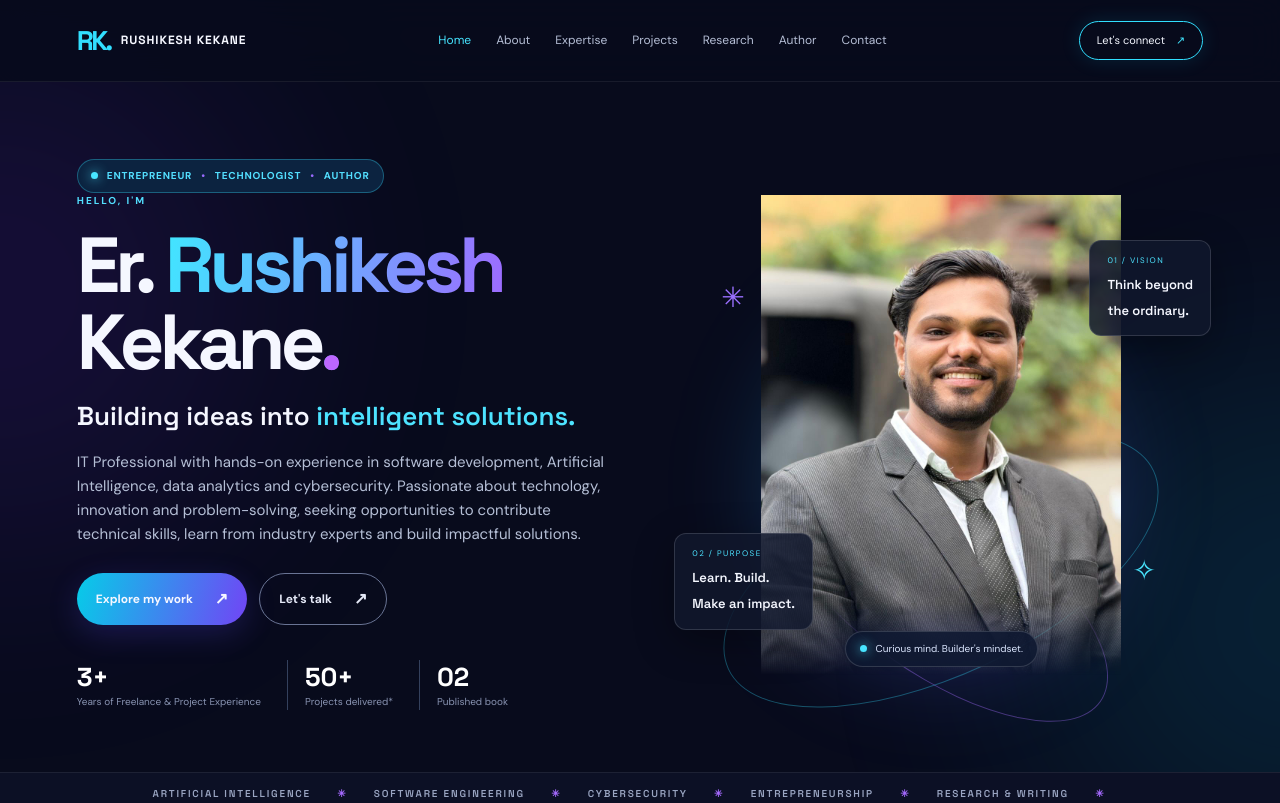
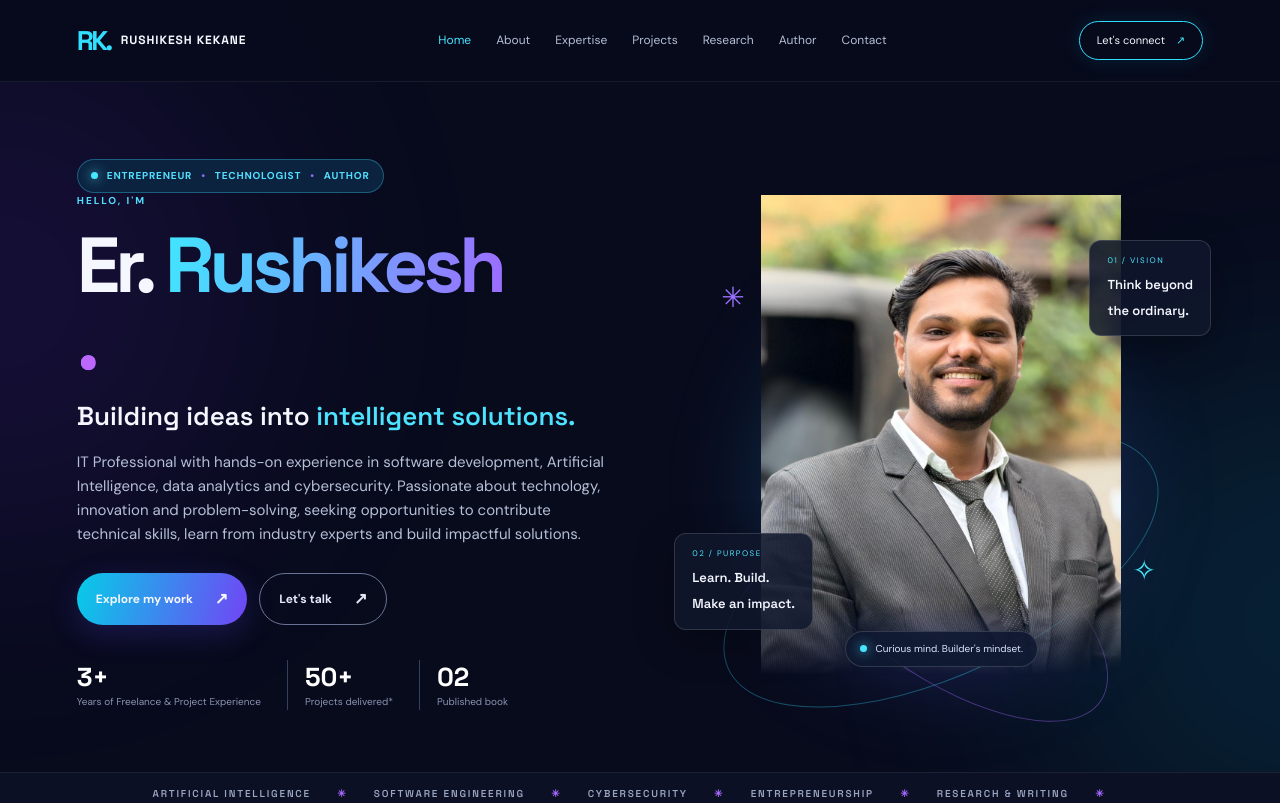
Before and after one commit to rushikeshkekane/rushiport, a plain HTML site: page index.html in a window 1280 px wide. Shown: the top 803 px of the page. Drawn offline with Linux system fonts and the light colour scheme.

Commit message:
second commit

```diff
--- a/index.html
+++ b/index.html
@@ -35,7 +35,7 @@
       <div class="hero-copy">
         <div class="eyebrow"><span class="pulse"></span> ENTREPRENEUR <i>•</i> TECHNOLOGIST <i>•</i> AUTHOR</div>
         <p class="overline">HELLO, I'M</p>
-        <h1>Er. <span>Rushikesh</span><br>Kekane<span class="accent-dot">.</span></h1>
+        <h1>Er. <span>Rushikesh</span><br><span class="accent-dot">.</span></h1>
         <h2>Building ideas into <em>intelligent solutions.</em></h2>
         <p class="hero-text">
           IT Professional with hands-on experience in software development,
```
